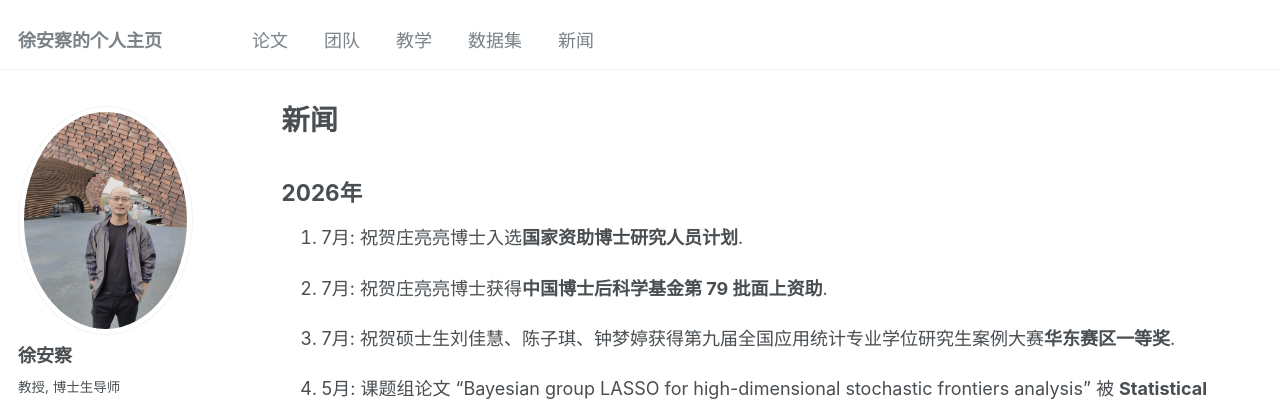
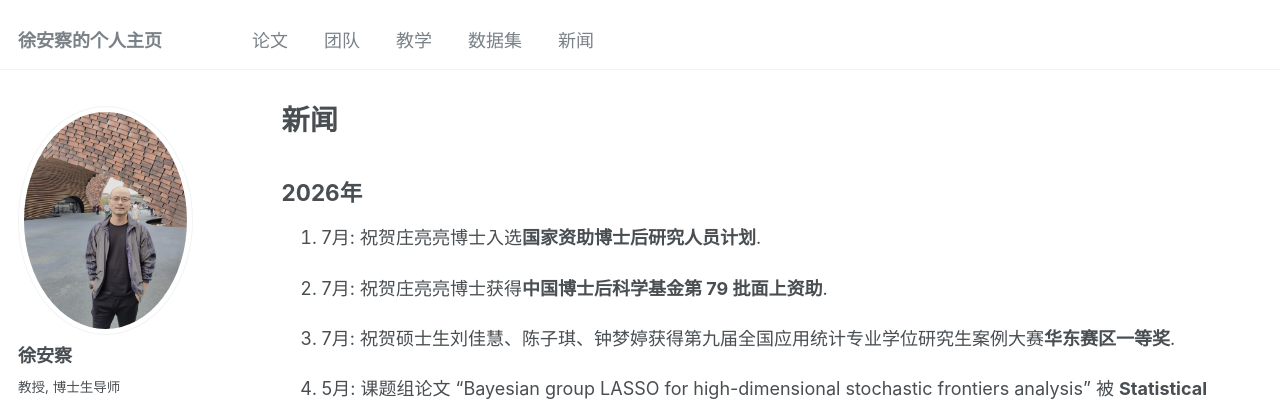
Before and after one commit to XU-ANCHA/XU-ANCHA.github.io, a Jekyll site: the page built from _pages/year-archive.md, in a window 1280 px wide and 900 px high. Shown: the top 404 px of the window. Built offline with Jekyll 4.4.1, drawn with Linux system fonts in a browser that asks for light colours; some web fonts are replaced.

Commit message:
Update year-archive.md

```diff
--- a/_pages/year-archive.md
+++ b/_pages/year-archive.md
@@ -7,7 +7,7 @@ author_profile: true
 
 ## 2026年
 
-1. 7月: 祝贺庄亮亮博士入选**国家资助博士研究人员计划**.
+1. 7月: 祝贺庄亮亮博士入选**国家资助博士后研究人员计划**.
 
 1. 7月: 祝贺庄亮亮博士获得**中国博士后科学基金第 79 批面上资助**.
 
```
